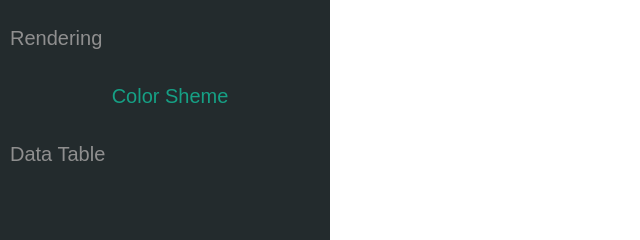
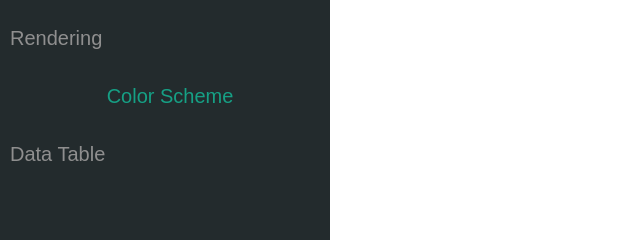
Before and after one commit to AlexisHBioinfo/Migration_CoPHI, a plain HTML site: page index.html in a window 1280 px wide. Shown: the part 473-713 px from the top of the page, 0-640 px from the left. Drawn offline with nearby package versions, Linux system fonts and the light colour scheme.

Commit message:
correction orthographe

```diff
--- a/index.html
+++ b/index.html
@@ -19,7 +19,7 @@
     <button id="submit" type="submit">Submit</button>
     <div id="Rendering">Rendering
       <div id="colorSheme">
-        <ul>Color Sheme
+        <ul>Color Scheme
           <li id="GRN">Green black red</li>
           <li id="GB">Green Blue</li>
           <li id="L">Legacy</li>
```
Also changed, not shown: User_guide/images_guide/nouvelleInterface.png (added).
